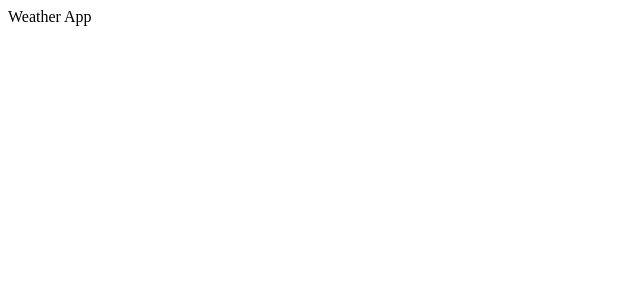
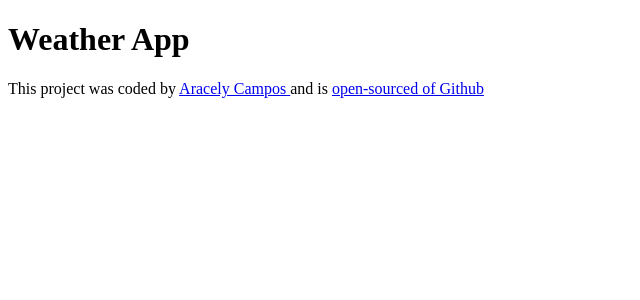
Before and after one commit to Aracely0504/react-weatherforecast-app, a React (Create React App) app: page / in a window 1280 px wide. Shown: the top 300 px of the page, without its empty margins (0-640 px from the left). Built offline with nearby package versions, Linux system fonts and the light colour scheme.

Commit message:
Added the Github repo URL

```diff
--- a/src/App.js
+++ b/src/App.js
@@ -3,5 +3,23 @@
 import "./App.css";
 
 export default function App() {
-  return <div className="App">Weather App</div>;
+  return (
+    <div className="App">
+      <h1> Weather App</h1>
+      <footer>
+        This project was coded by{" "}
+        <a href="https://github.com/Aracely0504" target="_blank">
+          {" "}
+          Aracely Campos{" "}
+        </a>{" "}
+        and is{" "}
+        <a
+          href="https://github.com/Aracely0504/react-weatherforecast-app"
+          target="_blank"
+        >
+          open-sourced of Github{" "}
+        </a>{" "}
+      </footer>
+    </div>
+  );
 }
```
